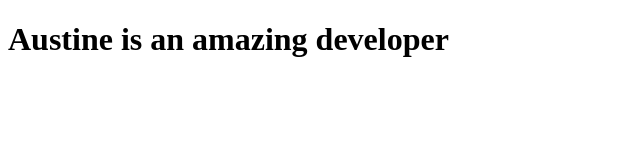
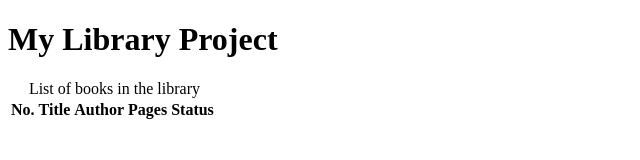
Before and after one commit to AustineJ101/Library, a plain HTML site: page index.html in a window 1280 px wide. Shown: the whole page, without its empty margins (0-640 px from the left). Drawn offline with Linux system fonts and the light colour scheme.

Commit message:
feat: create table to display books

```diff
--- a/index.html
+++ b/index.html
@@ -7,8 +7,24 @@
         <link rel="stylesheet" href="./styles.css">
     </head>
     <body>
-        <h1>Austine is an amazing developer</h1>
+        <h1>My Library Project</h1>
+        <table>
+            <caption>List of books in the library</caption>
+            <thead>
+                <tr>
+                    <th>No.</th>
+                    <th>Title</th>
+                    <th>Author</th>
+                    <th>Pages</th>
+                    <th>Status</th>
+                    <td></td>
+                </tr>
+            </thead>
 
+            <tbody>
+
+            </tbody>
+        </table>
         <script src="./index.js"></script>
     </body>
 </html>
```
